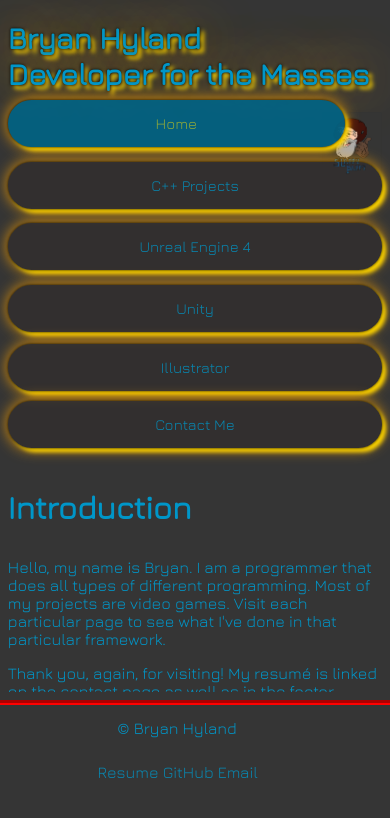
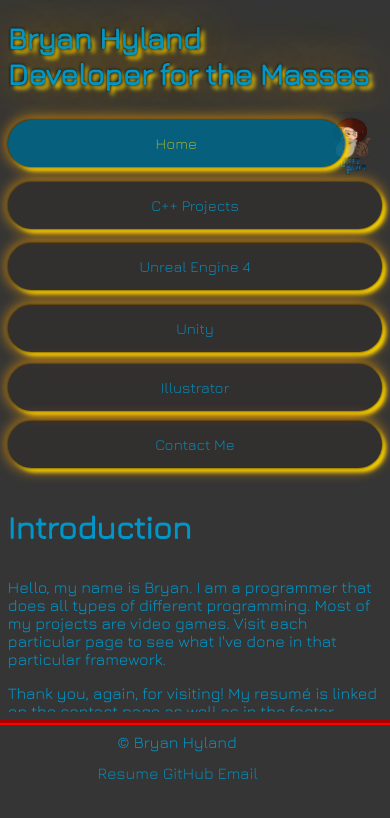
Before and after one commit to bhh32/bhh32.github.io, a PHP site: page / in a window 390 px wide; the page is wider, and only the part inside the window is pictured. Shown: the top 818 px of that part. Run offline with PHP 8.4, Linux system fonts and the light colour scheme.

Commit message:
Updated grid for smaller footer and bigger header in media

```diff
--- a/css/contact.css
+++ b/css/contact.css
@@ -24,7 +24,7 @@ body {
 
 @media screen and (max-width: 600px) {
   body {
-    grid-template-rows: 90px 350px 400px 75px;
+    grid-template-rows: 110px 350px 400px 75px;
   }
 
   .contact-links {
--- a/css/cpp.css
+++ b/css/cpp.css
@@ -21,7 +21,7 @@
 
 @media screen and (max-width: 600px) {
   body {
-    grid-template-rows: 90px 350px 2fr 100px;
+    grid-template-rows: 110px 350px 2fr 75px;
   }
 
   .page-text-body {
--- a/css/home.css
+++ b/css/home.css
@@ -4,6 +4,6 @@ body {
 
 @media screen and (max-width: 600px) {
   body {
-    grid-template-rows: 90px 350px 2fr 100px;
+    grid-template-rows: 110px 350px 2fr 75px;
   }
 }
--- a/css/illustrator.css
+++ b/css/illustrator.css
@@ -34,7 +34,7 @@
 
 @media screen and (max-width: 600px) {
   body {
-    grid-template-rows: 90px 350px 2fr 100px;
+    grid-template-rows: 110px 350px 2fr 75px;
   }
 
   .page-text-body {
--- a/css/java.css
+++ b/css/java.css
@@ -7,6 +7,6 @@
 
 @media screen and (max-width: 600px) {
   body {
-    grid-template-rows: 90px 350px 2fr 100px;
+    grid-template-rows: 110px 350px 2fr 75px;
   }
 }
--- a/css/unity.css
+++ b/css/unity.css
@@ -21,7 +21,7 @@
 
 @media screen and (max-width: 600px) {
   body {
-    grid-template-rows: 90px 350px 2fr 100px;
+    grid-template-rows: 110px 350px 2fr 75px;
   }
 
   .page-text-body {
--- a/css/unreal.css
+++ b/css/unreal.css
@@ -16,7 +16,7 @@
 
 @media screen and (max-width: 600px) {
   body {
-    grid-template-rows: 90px 350px 2fr 100px;
+    grid-template-rows: 110px 350px 2fr 75px;
   }
 
   .page-text-body {
```
